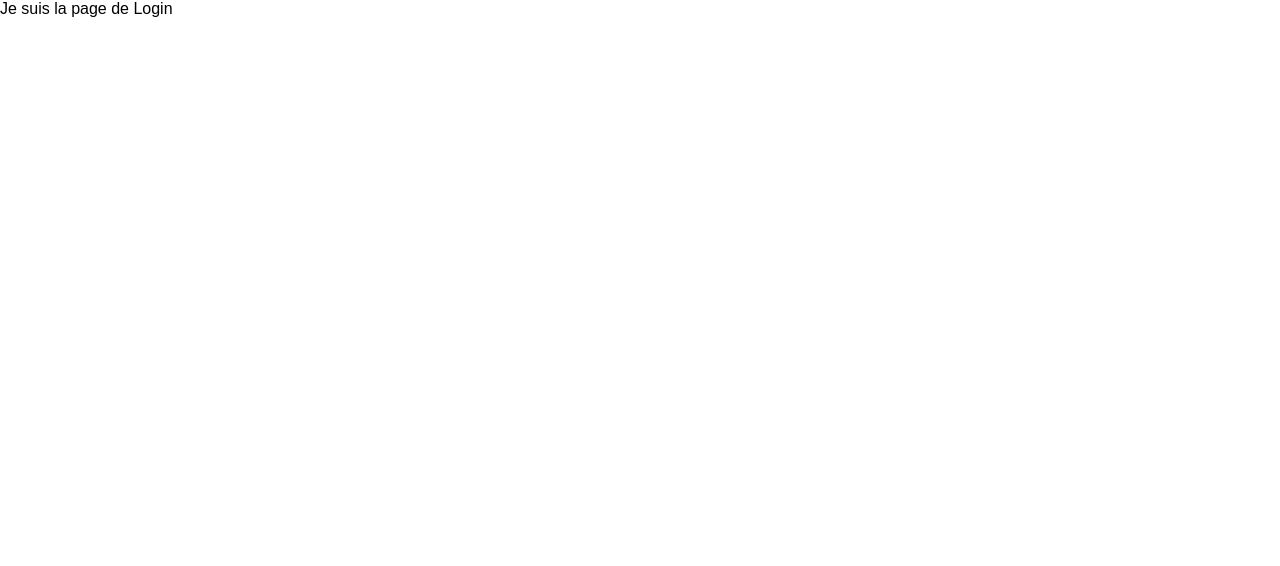
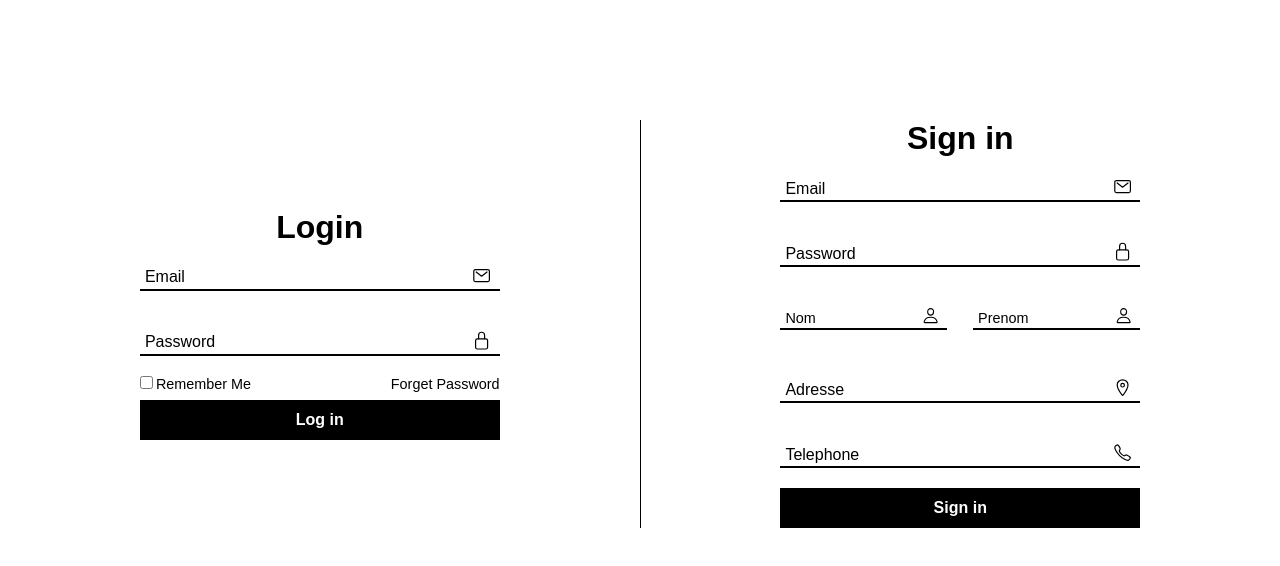
Before and after one commit to ChloeDelphis/projet_e-commerce, a React (Create React App) app in the folder Front-End/: page /login in a window 1280 px wide. Shown: the top 566 px of the page. Built offline with nearby package versions, Linux system fonts and the light colour scheme.

Commit message:
page inscription/login

```diff
--- a/Front-End/package.json
+++ b/Front-End/package.json
@@ -3,6 +3,7 @@
   "version": "0.1.0",
   "private": true,
   "dependencies": {
+    "@ionic/react": "^7.0.6",
     "@testing-library/jest-dom": "^5.16.5",
     "@testing-library/react": "^13.4.0",
     "@testing-library/user-event": "^13.5.0",
--- a/Front-End/src/pages/Login.jsx
+++ b/Front-End/src/pages/Login.jsx
@@ -1,8 +1,100 @@
-import React from "react";
+import React, { useState, useEffect } from 'react';
+import { Link } from 'react-router-dom';
+import Navbar from '../components/Navbar';
+import Footer from '../components/Footer';
+import { IonIcon } from '@ionic/react';
+import { mailOutline, lockClosedOutline, personOutline, locationOutline, callOutline } from 'ionicons/icons';
+
 
 // La page de Login (connexion)
 const Login = () => {
-  return <div className="">Je suis la page de Login</div>;
+
+
+  return (
+    <>
+      <div className="loginpage">
+
+        <div className="login">
+          <div className="form-box">
+            <form>
+
+              <h2>Login</h2>
+
+              <div className="inputbox">
+                <IonIcon icon={mailOutline} />
+                <input type="email" required></input>
+                <label for="">Email</label>
+              </div>
+
+              <div class="inputbox">
+                <IonIcon icon={lockClosedOutline} />
+                <input type="password" required></input>
+                <label for="">Password</label>
+              </div>
+
+              <div class="ligne">
+                <label for=""><input type="checkbox"></input>Remember Me </label>
+                <a href="">Forget Password</a>
+              </div>
+
+              <button>Log in</button>
+            </form>
+          </div>
+        </div>
+
+        <div className="signup">
+          <div className="form-box">
+              <form>
+
+                <h2>Sign in</h2>
+
+                <div className="inputbox">
+                  <IonIcon icon={mailOutline} />
+                  <input type="email" required></input>
+                  <label for="">Email</label>
+                </div>
+
+                <div class="inputbox">
+                  <IonIcon icon={lockClosedOutline} />
+                  <input type="password" required></input>
+                  <label for="">Password</label>
+                </div>
+
+                <div class="ligne">
+                  <div class="inputbox">
+                  <IonIcon icon={personOutline} />
+                      <input type="text" required></input>
+                      <label for="">Nom</label>
+                  </div>
+                  <div class="inputbox">
+                      <IonIcon icon={personOutline} />
+                      <input type="text" required></input>
+                      <label for="">Prenom</label>
+                  </div>
+                </div>
+
+                <div class="inputbox">
+                    <IonIcon icon={locationOutline} />
+                    <input type="text" required></input>
+                    <label for="">Adresse</label>
+                </div>
+
+                <div class="inputbox">
+                <IonIcon icon={callOutline} />
+                    <input type="text" required></input>
+                    <label for="">Telephone</label>
+                </div>
+
+                <button>Sign in</button>
+              </form>
+            </div>
+        </div>
+
+      </div>
+    </>
+
+
+  )
 };
 
 export default Login;
--- a/Front-End/src/styles/pages/_login.scss
+++ b/Front-End/src/styles/pages/_login.scss
@@ -1 +1,139 @@
 // Le CSS page Login (connexion)
+.loginpage{
+    display: flex;
+    flex-direction: row;
+    justify-content: space-between;
+    align-items: center;
+    margin-top: 15vh;
+    margin-bottom: 15vh;
+
+    .login{
+        width: 50%;
+
+        display: flex;
+        flex-direction: row;
+        justify-content: center;
+    }
+
+    .signup{
+        width: 50%;
+        border-left: solid;
+        border-width: 1px;
+        display: flex;
+        flex-direction: row;
+        justify-content: center;
+    }
+
+    .form-box{
+        width: 75%;
+    }
+
+    form{
+        display: flex;
+        flex-direction: column;
+        align-items: center;
+    }
+
+    h2{
+        font-size: 2em;
+        text-align: center;
+    }
+
+    .inputbox{
+        position: relative;
+        margin: 20px 0;
+        width: 310px;
+        border-bottom: 2px solid;
+        width: 75%;
+    }
+
+    .inputbox label{
+        position: absolute;
+        top: 50%;
+        left: 5px;
+        transform: translateY(-50%);
+        font-size: 1em;
+        pointer-events: none;
+        transition: .5s;
+    }
+
+    input:focus ~ label, input:valid ~ label{
+        top: -15px;
+    }
+
+    .inputbox input{
+        width: 100%;
+        height: 50 px;
+        background: transparent;
+        border: none;
+        outline: none;
+        font-size: 1em;
+        padding: 0 35px 5px;
+        // color: #fff;
+    }
+
+    .inputbox ion-icon{
+        position: absolute;
+        right: 8px;
+        // color: #fff;
+        font-size: 1.2em;
+        /* top: 20px; */
+    }
+
+    .ligne{
+        width: 75%;
+        margin: -15px 0 15 px;
+        font-size: .9em;
+        // color: #fff;
+        display: flex;
+        justify-content: space-between;
+        gap: 2vw;
+        margin-bottom: 1vh;
+    }
+
+    .ligne label input{
+        margin-right: 3px;
+    }
+
+    .ligne a{
+        color: black;
+        text-decoration: none;
+    }
+
+    .ligne a:hover{
+        text-decoration: underline;
+    }
+
+    button{
+        width: 75%;
+        height: 40px;
+        background-color: black;
+        color:#fff;
+        border: none;
+        outline: none;
+        cursor: pointer;
+        font-size: 1em;
+        font-weight: 600;
+    }
+
+    button:hover{
+        background-color: rgba(63, 63, 63, 0.637);
+    }
+
+    .register{
+        font-size: .9em;
+        color: #fff;
+        text-align: center;
+        margin: 25px 0 10px;
+    }
+
+    .register p a{
+        text-decoration: none;
+        color: #fff;
+        font-weight: 600;
+    }
+
+    .register p a:hover{
+        text-decoration: underline;
+    }
+}
```
Also changed, not shown: 1 other file (tests, documents, lock files or other folders).
